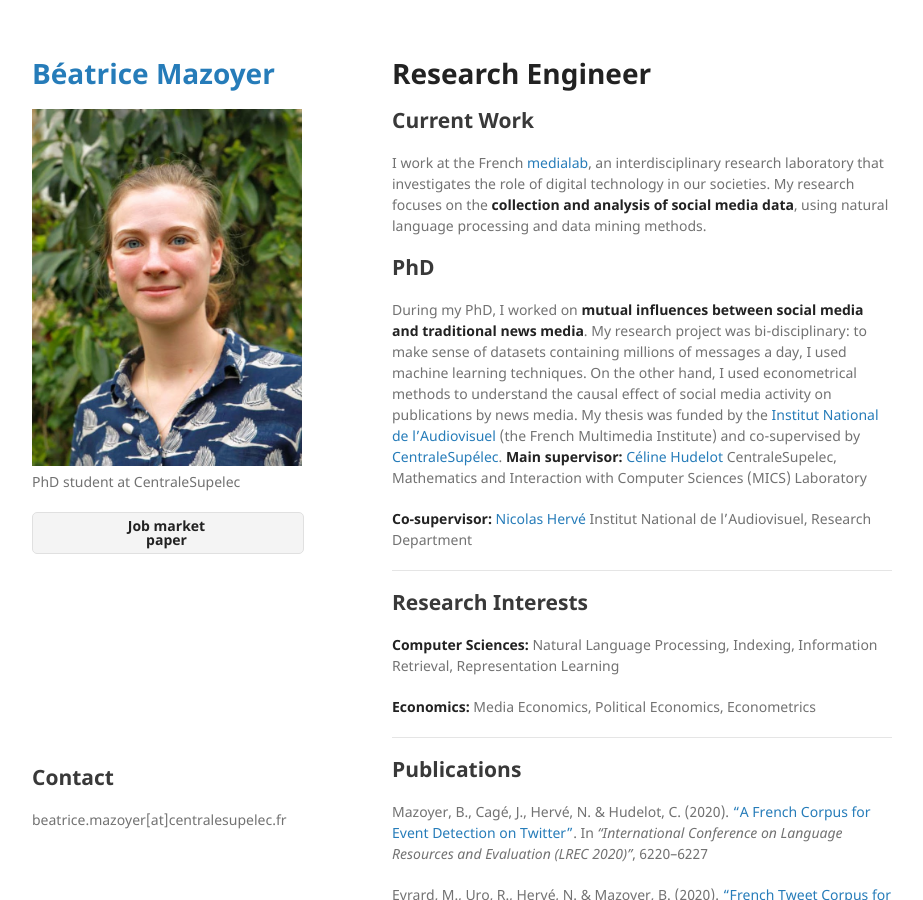
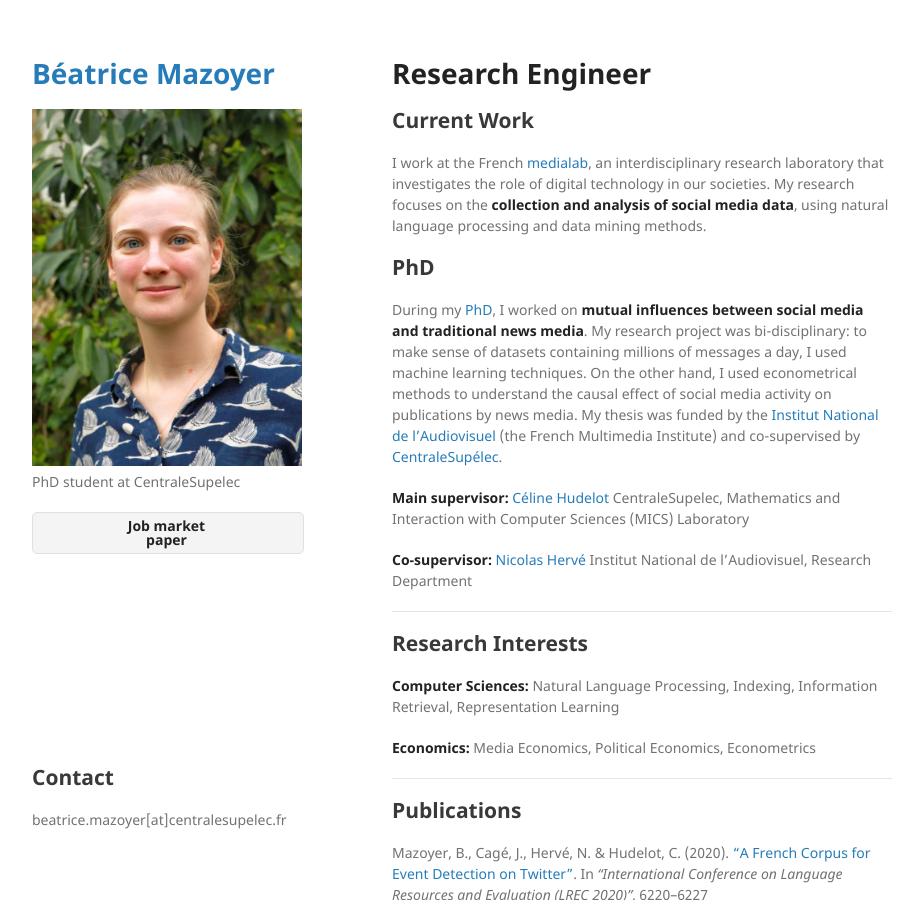
Before and after one commit to bmaz/bmaz.github.io, a Jekyll site: the page built from index.md, in a window 1280 px wide and 900 px high. Shown: the whole window, without its empty margins (178-1101 px from the left). Built offline with Jekyll 4.4.1, drawn with Linux system fonts in a browser that asks for light colours; some of the changed lines change nothing that is shown.

Commit message:
add link to phd manuscript

```diff
--- a/index.md
+++ b/index.md
@@ -12,17 +12,17 @@ using natural language processing and data mining methods.
 
 ## PhD
 
-During my PhD, I worked on **mutual influences between social media and traditional news media**. My research project was
+During my [PhD](http://www.theses.fr/2020UPASC009), I worked on **mutual influences between social media and traditional news media**. My research project was
 bi-disciplinary: to make sense of datasets containing millions of messages a day, I used machine learning techniques.
 On the other hand, I used econometrical methods to understand the causal effect of social media activity on publications
 by news media. My thesis was funded by the [Institut National de l'Audiovisuel](https://www.ina.fr) (the French Multimedia Institute)
 and co-supervised by [CentraleSupélec](http://www.centralesupelec.fr/).
+
 **Main supervisor:**
 [Céline Hudelot](http://perso.ecp.fr/~hudelotc/) CentraleSupelec, Mathematics and Interaction with Computer Sciences (MICS) Laboratory
 
 **Co-supervisor:**
 [Nicolas Hervé](http://www.herve.name/pmwiki.php/Main/HomePage) Institut National de l’Audiovisuel, Research Department
-
 
 
 ***
```
